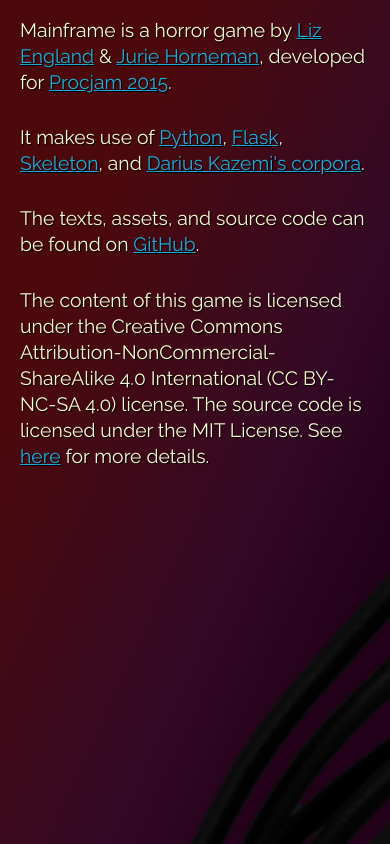
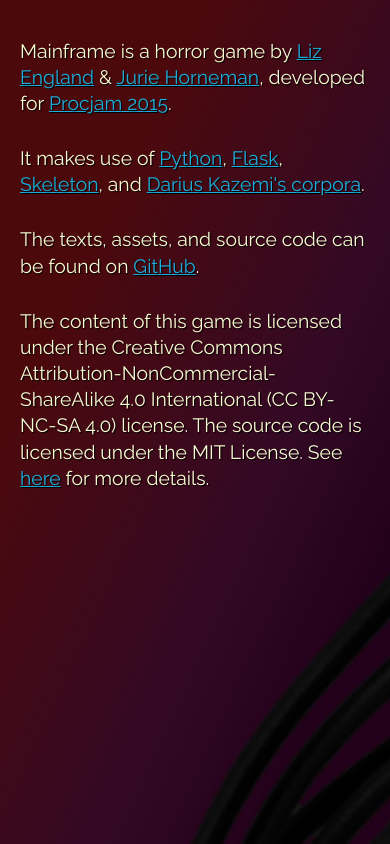
Before and after one commit to jhorneman/procjam15, a Python web app: template main/templates/about.html in a window 390 px wide. Run offline with Jinja, Linux system fonts and the light colour scheme; the template is opened without the code that fills it, so the values that code supplies are empty.

Commit message:
Style tweaks.
Background doesn't repeat anymore.
Scene has a fixed top margin so it looks the same everywhere (and good on phones).
Give options more space.

```diff
--- a/main/static/css/style.css
+++ b/main/static/css/style.css
@@ -8,6 +8,7 @@ html, body {
     height: 100%;
     background: #4c090c;
 	background-size: cover;
+    background-repeat: no-repeat;
     background-image: url('/static/img/wires1.png');
     background-image: url('/static/img/wires1.png'), linear-gradient(to right bottom, rgb(76, 9, 12) 25%, rgb(51,9,37) 63%, rgb(36,1,27) 82%);
 }
@@ -19,11 +20,11 @@ p {
 /* Scene */
 
 .scene {
-    margin-top: 5%;
+    margin-top: 2em;
 }
 
 li {
-	margin-bottom: 0;
+	margin-bottom: 0.5em;
 }
 
 ul#options {
```
